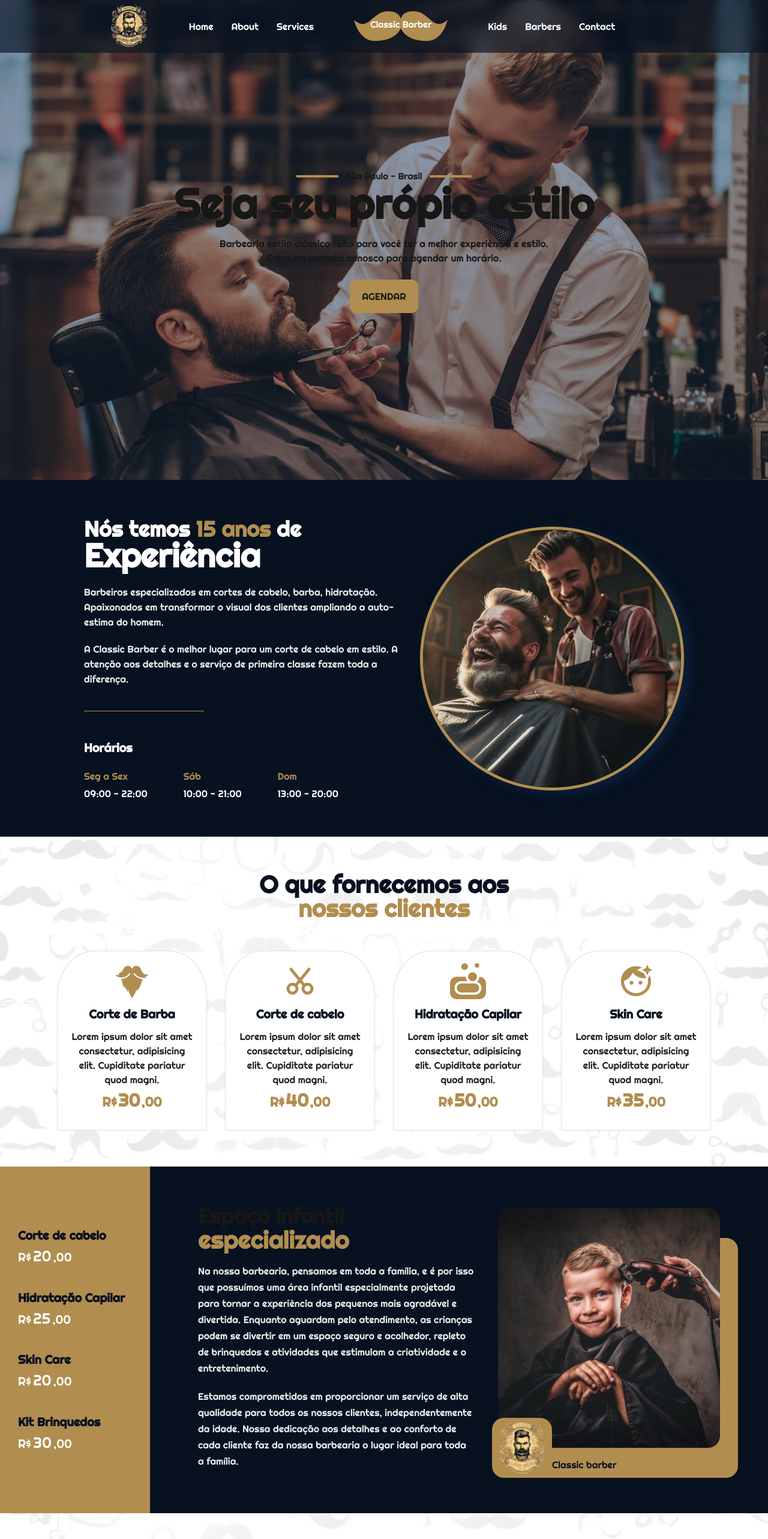
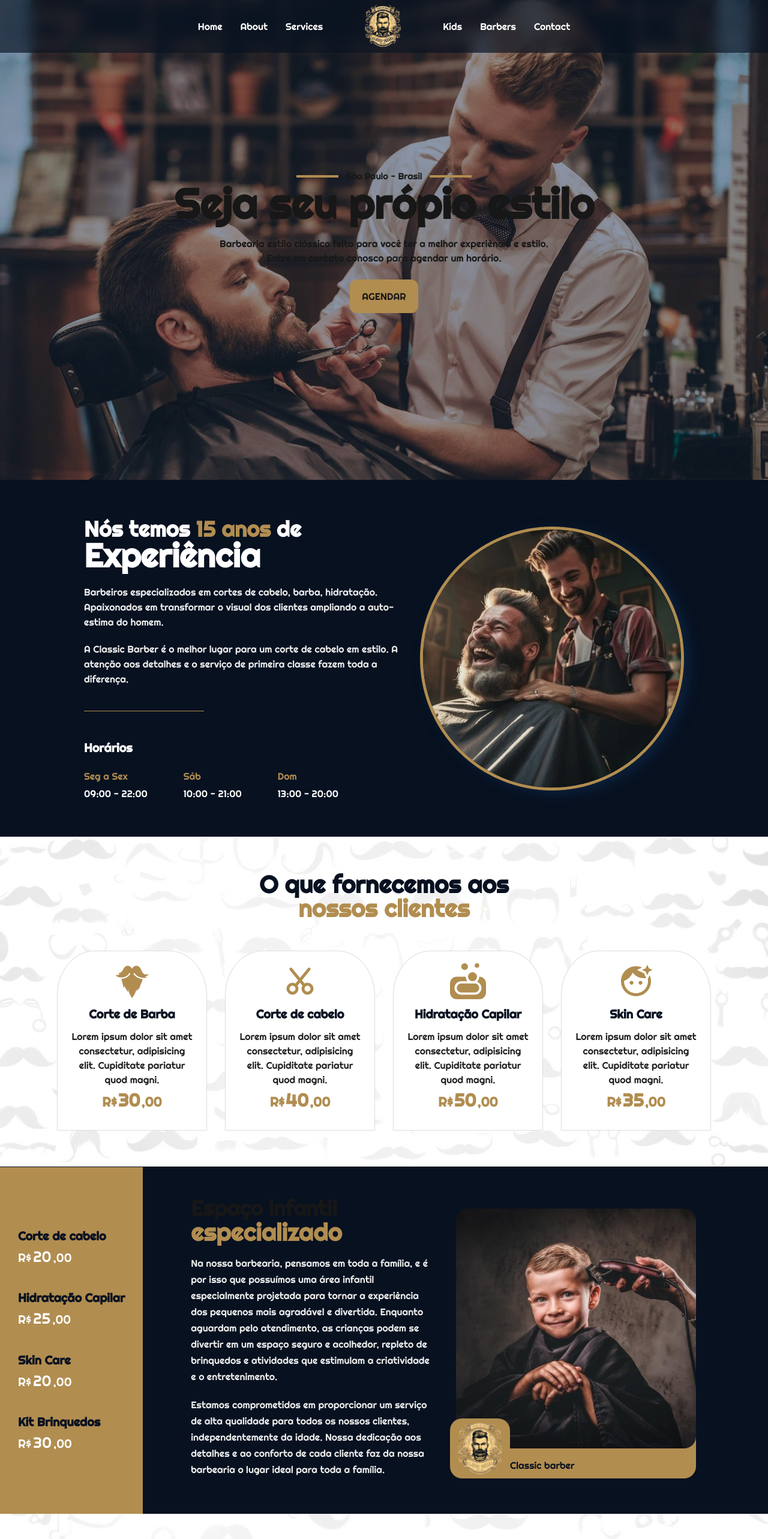
Before and after one commit to guilhermep3/barbearia-landing-page, a Next.js app: page / in a window 1280 px wide. Shown: the top 2566 px of the page at 60% size. Built offline with nearby package versions, Linux system fonts and the light colour scheme.

Commit message:
adding scroll animation

```diff
--- a/package.json
+++ b/package.json
@@ -9,12 +9,11 @@
     "lint": "next lint"
   },
   "dependencies": {
-    "@next/font": "^14.2.15",
-    "gsap": "^3.12.5",
     "next": "15.0.3",
     "react": "19.0.0-rc-66855b96-20241106",
     "react-dom": "19.0.0-rc-66855b96-20241106",
-    "react-icons": "^5.4.0"
+    "react-icons": "^5.4.0",
+    "react-reveal": "^1.2.2"
   },
   "devDependencies": {
     "@types/node": "^20",
--- a/src/app/globals.css
+++ b/src/app/globals.css
@@ -24,6 +24,7 @@ body {
   color: var(--foreground);
   background: var(--background);
   font-family: "Righteous", sans-serif;
+  overflow-x: hidden;
 }
 
 .header{
@@ -51,7 +52,6 @@ body {
   justify-content: center;
   align-items: center;
   gap: 60px;
-  margin-right: 80px;
 }
 .header-middle{
   display: flex;
@@ -198,8 +198,6 @@ section{
   border-radius: 50%;
   border: 5px solid var(--main-color);
   box-shadow: 10px 5px 20px #0c213d;
-  transform: translateX(500px) rotate(90deg);
-  opacity: 0;
 }
 .about-section-text .line{
   margin: 40px 0;
@@ -344,7 +342,6 @@ section{
   justify-content: space-around;
   flex-direction: column;
   gap: 36px;
-  width: 250px;
   height: 100%;
   padding: 100px 30px;
 }
@@ -477,7 +474,7 @@ section{
   display: flex;
   justify-content: center;
   align-items: end;
-  padding: 20px;
+  padding: 15px;
 }
 .barber-medias{
   display: flex;
@@ -604,7 +601,7 @@ footer{
   justify-content: center;
   align-items: center;
   flex-direction: column;
-  padding: 60px 40px;
+  padding: 40px 40px 20px 40px;
 }
 footer h2{
   font-size: 16px;
@@ -662,6 +659,7 @@ footer h2{
   flex-direction: column;
   z-index: 100;
   background-color: #0a0a0aaa;
+  transition: all 0.5s ease;
 }
 .email-modal{
   display: flex;
@@ -821,7 +819,7 @@ footer h2{
     border-bottom-right-radius: 0;
   }
   footer{
-    padding: 30px;
+    padding: 30px 30px 15px 30px;
   }
   .footer-container{
     display: grid;
--- a/src/app/page.tsx
+++ b/src/app/page.tsx
@@ -18,8 +18,14 @@ import { FaFacebookF } from "react-icons/fa6";
 import { FaInstagram } from "react-icons/fa";
 import { FaTwitter } from "react-icons/fa";
 import { FaTiktok } from "react-icons/fa";
-import { gsap } from "gsap";
-import { ScrollTrigger } from "gsap/ScrollTrigger";
+import { Righteous } from 'next/font/google';
+import { ScrollReveal } from "@/components/ScrollReveal";
+import Head from "next/head";
+
+const righteous = Righteous({
+  weight: '400',
+  subsets: ['latin']
+})
 
 export default function Home() {
   const [isMobileNav, setIsMobileNav] = useState(false);
@@ -55,25 +61,14 @@ export default function Home() {
     setEmail('');
   }
 
-  useLayoutEffect(() => {
-    gsap.registerPlugin(ScrollTrigger);
-    gsap.to('#about-img', {
-      x: 0,
-      opacity: 1,
-      rotate: '0deg'
-    })
-    return () => {
-      gsap.killTweensOf('#about-img')
-    }
-  },[])
-
   return (
-    <div className="text-white">
-      <link href="https://fonts.googleapis.com/css2?family=Righteous&display=swap" rel="stylesheet"></link>
+    <div className={`text-white ${righteous.className}`}>
+      <Head>
+        <title>Classic Barber</title>
+        <link rel="icon" href="/barber/barbershop-logo-removebg.png" />
+      </Head>
       <main>
         <header className={`header`}>
-          <img src="/barber/barbershop-logo-removebg.png" alt="logo da classic barber"
-            className="logo" />
           <nav className="header-nav">
             <ul className="header-list">
               <li><a href="#home"
@@ -83,10 +78,8 @@ export default function Home() {
               <li><a href="#services"
                 className="linksHeader">Services</a></li>
             </ul>
-            <div className="header-middle">
-              <svg xmlns="http://www.w3.org/2000/svg" width="170" height="170" viewBox="0 0 24 24"><path fill="#b18d50" d="M21 12c-2 0-3-3-6-3s-3 2-3 2s0-2-3-2s-4 3-6 3c-1 0-2-1-2-1s1 5 5 5c5 0 6-3 6-3s1 3 6 3c4 0 5-5 5-5s-1 1-2 1" /></svg>
-              <span className="header-middle-span">Classic Barber</span>
-            </div>
+            <img src="/barber/barbershop-logo-removebg.png" alt="logo da classic barber"
+            className="logo" />
             <ul className="header-list">
               <li><a href="#kids"
                 className="linksHeader">Kids</a></li>
@@ -105,37 +98,49 @@ export default function Home() {
         </header>
         <MobileNav isMobileNav={isMobileNav} handleMenuMobileClick={handleMenuMobileClick} />
         <section className="hero-section" id="home">
+          <ScrollReveal XorY="Y" minusplus="+" transition="0.5s">
             <p className="local-hero">São Paulo - Brasil</p>
             <h1 className="hero-h1">Seja seu própio estilo</h1>
+          </ScrollReveal>
+          <ScrollReveal XorY="Y" minusplus="-" transition="0.5s">
             <h2 className="hero-h2">Barbearia estilo clássico feito para você ter a melhor experiência e estilo.
               <br />
               Entre em contato conosco para agendar um horário.</h2>
             <Button label="AGENDAR" scrollTo="contact" />
+          </ScrollReveal>
         </section>
         <section className="about-section" id="about">
           <div className="about-section-top">
             <div className="about-section-text">
+              <ScrollReveal transition="0.7s" XorY="x" minusplus="-">
                 <h2 className="about-section-h2">
                   Nós temos <span className="yearsExp">15 anos</span> de <span className="experience">Experiência</span>
                 </h2>
+              </ScrollReveal>
               <p className="about-text">Barbeiros especializados em cortes de cabelo, barba, hidratação. Apaixonados em transformar o visual dos clientes ampliando a auto-estima do homem.</p>
               <p className="about-text">A Classic Barber é o melhor lugar para um corte de cabelo em estilo. A atenção aos detalhes e o serviço de primeira classe fazem toda a diferença.</p>
               <span className="line"></span>
               <div className="hours-container">
                 <span>Horários</span>
                 <div className="hours-area">
+                  <ScrollReveal XorY="Y" minusplus="-" transition="0.7s">
                     <div>
                       <p className="hours-week">Seg a Sex</p>
                       <p>09:00 - 22:00</p>
                     </div>
+                  </ScrollReveal>
+                  <ScrollReveal XorY="Y" minusplus="-" transition="0.9s">
                     <div>
                       <p className="hours-week">Sáb</p>
                       <p>10:00 - 21:00</p>
                     </div>
+                  </ScrollReveal>
+                  <ScrollReveal  XorY="Y" minusplus="-" transition="1.1s">
                     <div>
                       <p className="hours-week">Dom</p>
                       <p>13:00 - 20:00</p>
                     </div>
+                  </ScrollReveal>
                 </div>
               </div>
             </div>
@@ -148,30 +153,38 @@ export default function Home() {
             <h3>nossos clientes</h3>
           </div>
           <div className="skill-area">
+            <ScrollReveal XorY="Y" minusplus="-" transition="0.5s">
               <div className="skill">
                 <GiBeard className="skill-icon" />
                 <p className="skill-title">Corte de Barba</p>
                 <p className="skill-text">Lorem ipsum dolor sit amet consectetur, adipisicing elit. Cupiditate pariatur quod magni.</p>
                 <p className="skill-price">R$<span>30</span>,00</p>
               </div>
+            </ScrollReveal>
+            <ScrollReveal XorY="Y" minusplus="-" transition="0.7s">
               <div className="skill">
                 <TbCut className="skill-icon" />
                 <p className="skill-title">Corte de cabelo</p>
                 <p className="skill-text">Lorem ipsum dolor sit amet consectetur, adipisicing elit. Cupiditate pariatur quod magni.</p>
                 <p className="skill-price">R$<span>40</span>,00</p>
               </div>
+            </ScrollReveal>
+            <ScrollReveal XorY="Y" minusplus="-" transition="0.9s">
               <div className="skill">
                 <FaSoap className="skill-icon" />
                 <p className="skill-title">Hidratação Capilar</p>
                 <p className="skill-text">Lorem ipsum dolor sit amet consectetur, adipisicing elit. Cupiditate pariatur quod magni.</p>
                 <p className="skill-price">R$<span>50</span>,00</p>
               </div>
+            </ScrollReveal>
+            <ScrollReveal XorY="Y" minusplus="-" transition="1.1s">
               <div className="skill">
                 <MdFaceRetouchingNatural className="skill-icon" />
                 <p className="skill-title">Skin Care</p>
                 <p className="skill-text">Lorem ipsum dolor sit amet consectetur, adipisicing elit. Cupiditate pariatur quod magni.</p>
                 <p className="skill-price">R$<span>35</span>,00</p>
               </div>
+            </ScrollReveal>
           </div>
         </section>
         <section className="kids-section" id="kids">
@@ -194,6 +207,7 @@ export default function Home() {
             </div>
           </div>
           <div className="kids-area">
+            <ScrollReveal XorY="X" minusplus="+" transition="0.5s">
               <div className="kids-text-area">
                 <div className="kids-title">
                   <h2>Espaço infantil</h2>
@@ -207,11 +221,14 @@ export default function Home() {
                   Nossa dedicação aos detalhes e ao conforto de cada cliente faz da nossa barbearia o lugar ideal para toda a família.
                 </p>
               </div>
+            </ScrollReveal>
+            <ScrollReveal XorY="X" minusplus="-" transition="0.5s">
               <div className="kids-image-area">
                 <img src="/barber/kids-section.jpg" alt="criança cortando cabelo" />
                 <div className="bg-img">
                   <img src="/barber/barbershop-logo-removebg.png" alt="" />Classic barber</div>
               </div>
+            </ScrollReveal>
           </div>
         </section>
         <section className="barbers-section" id="barbers">
--- a/src/components/EmailModal.tsx
+++ b/src/components/EmailModal.tsx
@@ -2,12 +2,12 @@
 
 type Props = {
    isValid: boolean;
-   onClose: () => void
+   onClose: () => void;
 }
-export const EmailModal = ({isValid, onClose}: Props) => {
+export const EmailModal = ({ isValid, onClose }: Props) => {
 
-   return(
-      <div className="email-modal-container">
+   return (
+      <div className={`email-modal-container`}>
          <div className={`email-modal ${isValid ? '' : 'email-modal-false'}`}>
             <h1 className={isValid ? 'modalValidTitle' : 'modalInvalidTitle'}>
                {isValid ? 'Inscrição confirmada!' : 'Erro ao enviar.'}
--- /dev/null
+++ b/src/components/ScrollReveal.tsx
@@ -0,0 +1,45 @@
+"use client"
+import React, { useEffect, useRef, useState } from "react"
+
+type props = {
+   children: React.ReactNode;
+   transition: string;
+   XorY: string;
+   minusplus: string;
+}
+export const ScrollReveal = ({children, transition, XorY, minusplus}: props) => {
+   const revealRef = useRef<HTMLDivElement | null>(null);
+   const [isVisible, setIsVisible] = useState(false);
+
+   useEffect(()=>{
+      const handleScrollEvent = () => {
+         if(revealRef.current){
+            const top = revealRef.current.getBoundingClientRect().top;
+            const windowHeight = window.innerHeight;
+            if(top < windowHeight){
+               setIsVisible(true)
+            } else {
+               setIsVisible(false)
+            }
+         }
+      }
+      window.addEventListener('scroll', handleScrollEvent);
+      handleScrollEvent();
+      return () => {
+         window.removeEventListener('scroll', handleScrollEvent)
+      }
+   }, [])
+
+
+   return(
+      <div ref={revealRef}
+      style={{
+         opacity: isVisible ? '1' : '0',
+         transform: isVisible ? `translate${XorY}(0px)` : `translate${XorY}(${minusplus}200px)`,
+         transition: `all ${transition} ease-out`
+      }}
+      >
+         {children}
+      </div>
+   )
+}
```
Also changed, not shown: 1 other file (tests, documents, lock files or other folders). Lines whose indentation alone changed are shown as unchanged.
